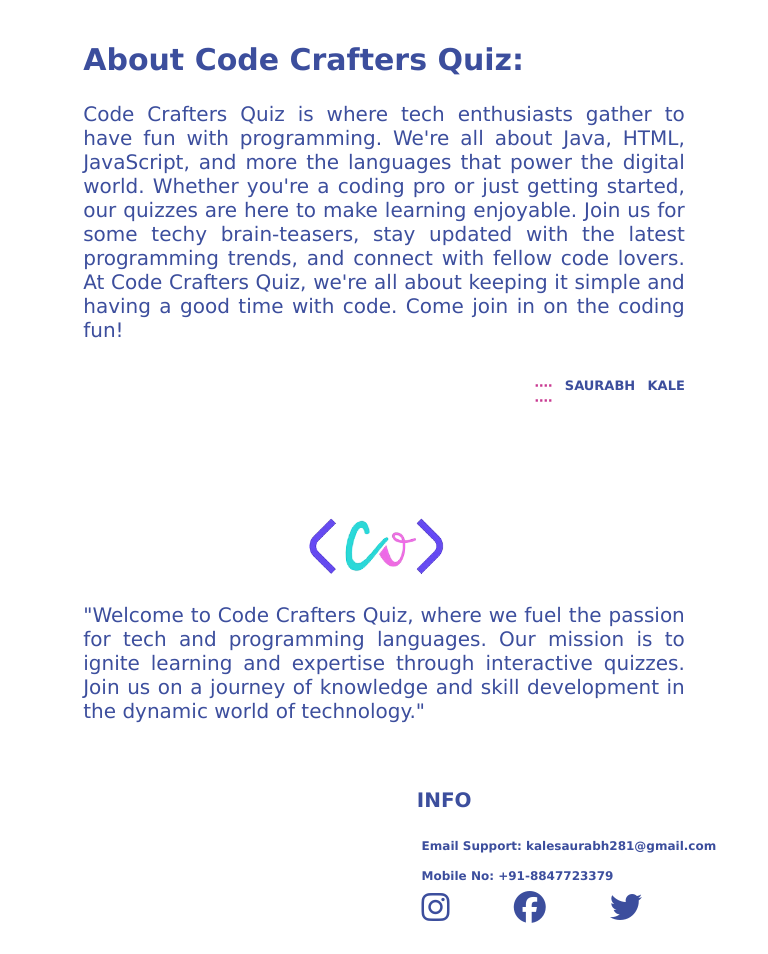
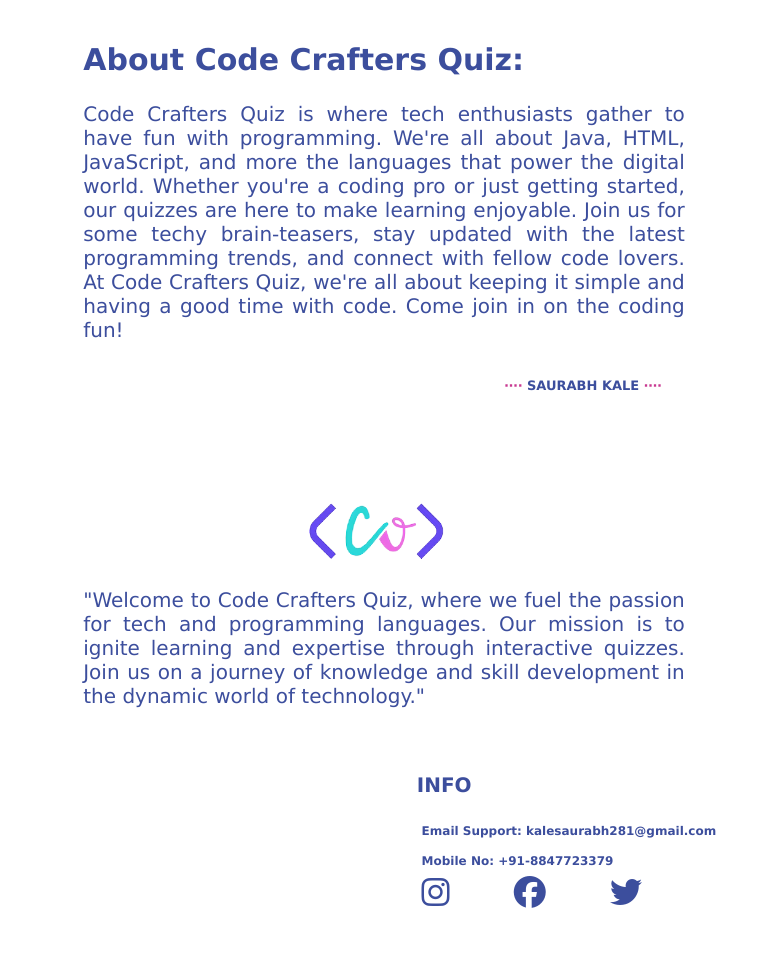
Before and after one commit to Saurabhkale281/code_crafter, a plain HTML site: page html/home.html in a window 768 px wide. Shown: the part 1436-2390 px from the top of the page. Drawn offline with Linux system fonts and the light colour scheme.

Commit message:
minor channge

```diff
--- a/css/home.css
+++ b/css/home.css
@@ -535,7 +535,7 @@ a{
         /* text-align: center; */
         font-size: small;
         padding-top: 3%;
-        padding-left: 75%;
+        padding-left: 70%;
 
     }
 
```
